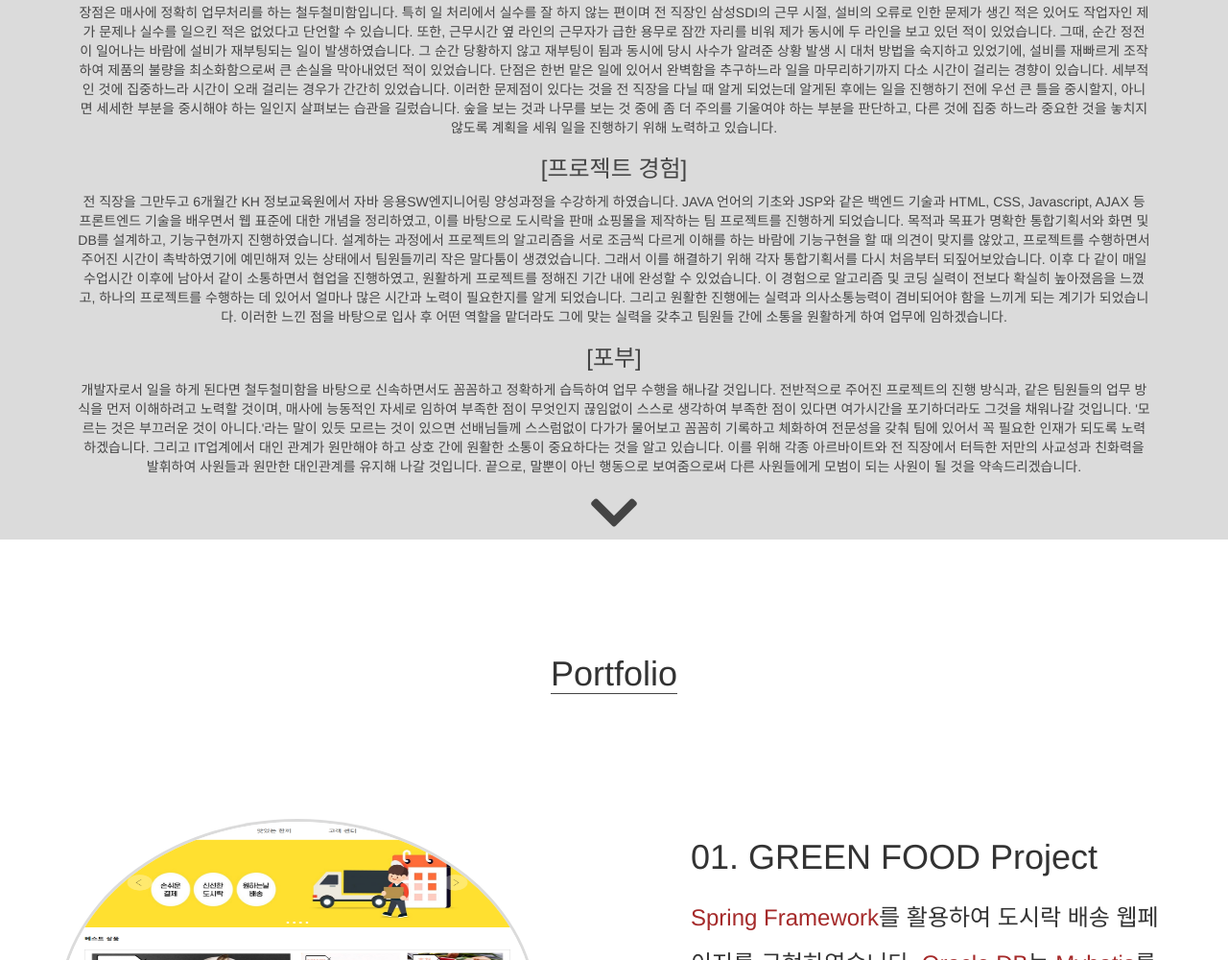
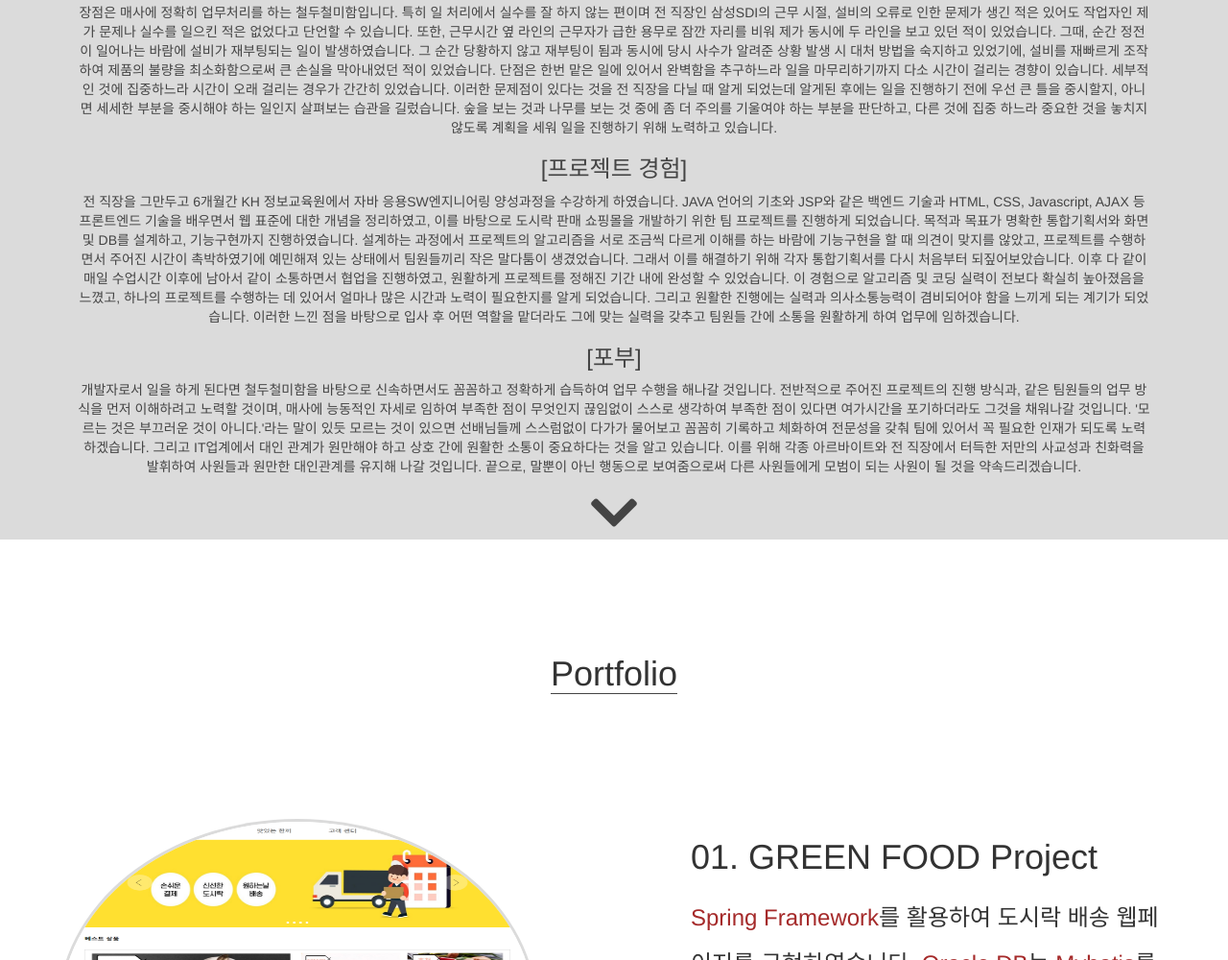
Before and after one commit to jms754/jms754.github.io, a plain HTML site: page index.html in a window 1280 px wide. Shown: the part 1930-2930 px from the top of the page at 96% size. Drawn offline with nearby package versions, Linux system fonts and the light colour scheme.

Commit message:
Update index.html

```diff
--- a/index.html
+++ b/index.html
@@ -100,7 +100,7 @@
                     </div>
                     <div class="intro-view">
                         <h3>[프로젝트 경험]</h3>
-                        <p>전 직장을 그만두고 6개월간 KH 정보교육원에서 자바 응용SW엔지니어링 양성과정을 수강하게 하였습니다. JAVA 언어의 기초와 JSP와 같은 백엔드 기술과 HTML, CSS, Javascript, AJAX 등 프론트엔드 기술을 배우면서 웹 표준에 대한 개념을 정리하였고, 이를 바탕으로 도시락을 판매 쇼핑몰을 제작하는 팀 프로젝트를 진행하게 되었습니다. 목적과 목표가 명확한 통합기획서와 화면 및 DB를 설계하고, 기능구현까지 진행하였습니다. 설계하는 과정에서 프로젝트의 알고리즘을 서로 조금씩 다르게 이해를 하는 바람에 기능구현을 할 때 의견이 맞지를 않았고, 프로젝트를 수행하면서 주어진 시간이 촉박하였기에 예민해져 있는 상태에서 팀원들끼리 작은 말다툼이 생겼었습니다. 그래서 이를 해결하기 위해 각자 통합기획서를 다시 처음부터 되짚어보았습니다. 이후 다 같이 매일 수업시간 이후에 남아서 같이 소통하면서 협업을 진행하였고, 원활하게 프로젝트를 정해진 기간 내에 완성할 수 있었습니다. 이 경험으로 알고리즘 및 코딩 실력이 전보다 확실히 높아졌음을 느꼈고, 하나의 프로젝트를 수행하는 데 있어서 얼마나 많은 시간과 노력이 필요한지를 알게 되었습니다. 그리고 원활한 진행에는 실력과 의사소통능력이 겸비되어야 함을 느끼게 되는 계기가 되었습니다. 이러한 느낀 점을 바탕으로 입사 후 어떤 역할을 맡더라도 그에 맞는 실력을 갖추고 팀원들 간에 소통을 원활하게 하여 업무에 임하겠습니다.</p>
+                        <p>전 직장을 그만두고 6개월간 KH 정보교육원에서 자바 응용SW엔지니어링 양성과정을 수강하게 하였습니다. JAVA 언어의 기초와 JSP와 같은 백엔드 기술과 HTML, CSS, Javascript, AJAX 등 프론트엔드 기술을 배우면서 웹 표준에 대한 개념을 정리하였고, 이를 바탕으로 도시락 판매 쇼핑몰을 개발하기 위한 팀 프로젝트를 진행하게 되었습니다. 목적과 목표가 명확한 통합기획서와 화면 및 DB를 설계하고, 기능구현까지 진행하였습니다. 설계하는 과정에서 프로젝트의 알고리즘을 서로 조금씩 다르게 이해를 하는 바람에 기능구현을 할 때 의견이 맞지를 않았고, 프로젝트를 수행하면서 주어진 시간이 촉박하였기에 예민해져 있는 상태에서 팀원들끼리 작은 말다툼이 생겼었습니다. 그래서 이를 해결하기 위해 각자 통합기획서를 다시 처음부터 되짚어보았습니다. 이후 다 같이 매일 수업시간 이후에 남아서 같이 소통하면서 협업을 진행하였고, 원활하게 프로젝트를 정해진 기간 내에 완성할 수 있었습니다. 이 경험으로 알고리즘 및 코딩 실력이 전보다 확실히 높아졌음을 느꼈고, 하나의 프로젝트를 수행하는 데 있어서 얼마나 많은 시간과 노력이 필요한지를 알게 되었습니다. 그리고 원활한 진행에는 실력과 의사소통능력이 겸비되어야 함을 느끼게 되는 계기가 되었습니다. 이러한 느낀 점을 바탕으로 입사 후 어떤 역할을 맡더라도 그에 맞는 실력을 갖추고 팀원들 간에 소통을 원활하게 하여 업무에 임하겠습니다.</p>
                     </div>
                     <div class="intro-view">
                         <h3>[포부]</h3>
```
